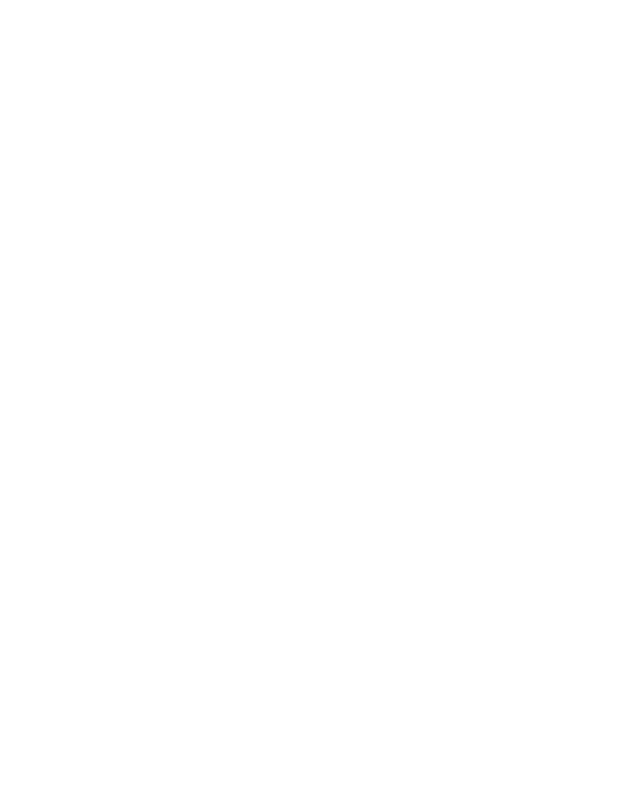
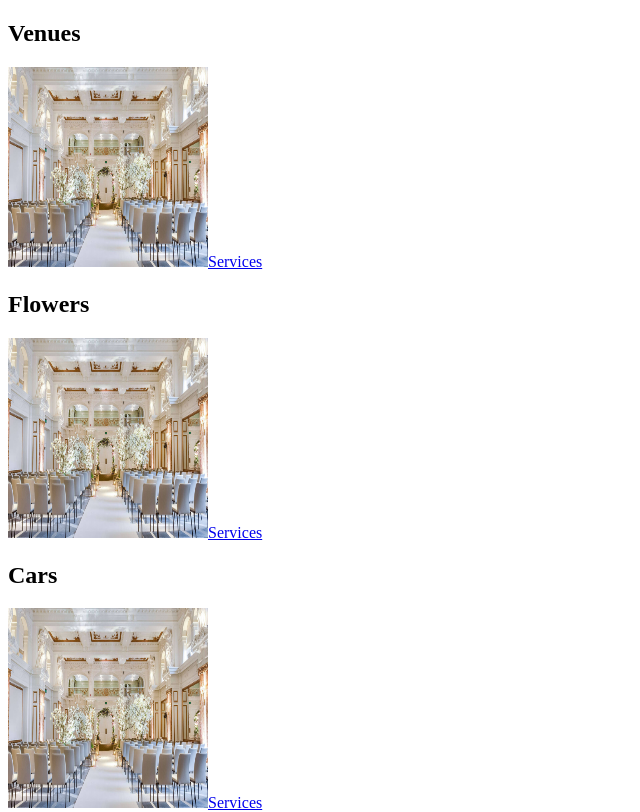
Before and after one commit to Weddinger-2021/weddiger-frontend, a Next.js app: page /client/Categories in a window 1280 px wide. Shown: the top 812 px of the page, without its empty margins (0-640 px from the left). Built offline with nearby package versions, Linux system fonts and the light colour scheme.

Commit message:
fix cetegories render error

```diff
--- a/components/category.js
+++ b/components/category.js
@@ -5,7 +5,7 @@
 export default function Category ({data}){
     return (
         <div>
-          {data.map((category,i) => {
+          {data.map((category,i) =>
           <section key={i} >
             <h2>{category}</h2>
             <Image src="/img/Fitroy+wedding+venue.jpg" alt="Picture of category" height="200px" width="200px" />
@@ -13,7 +13,7 @@
             <a className="bg-gray-100 text-gray-800 rounded-lg mr-4 pb-1 pl-1 pr-1 text-l float-right " >Services</a>
             </Link>
         </section>
-        })}
+      )}
       </div>
     )
 }
```
